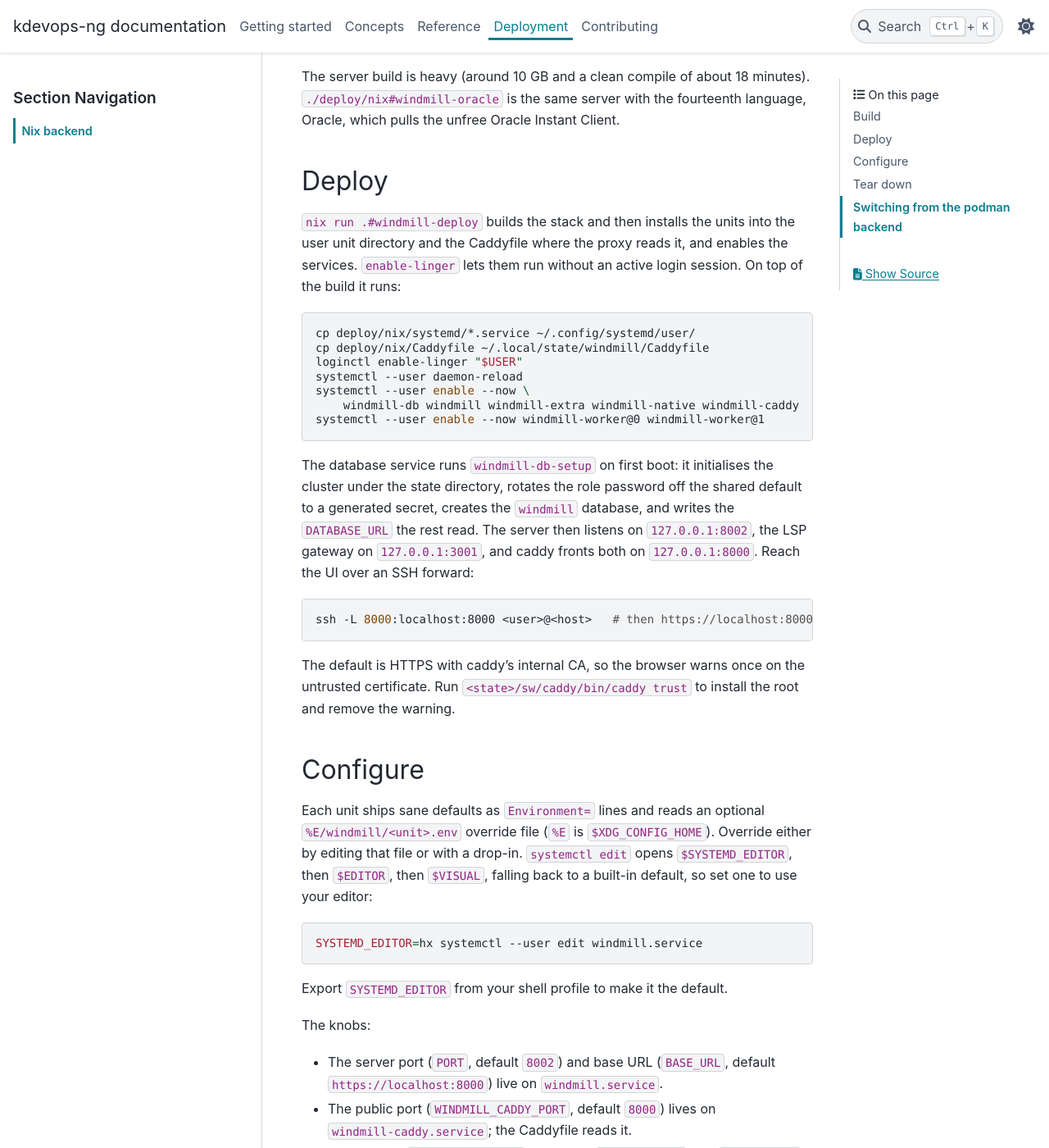
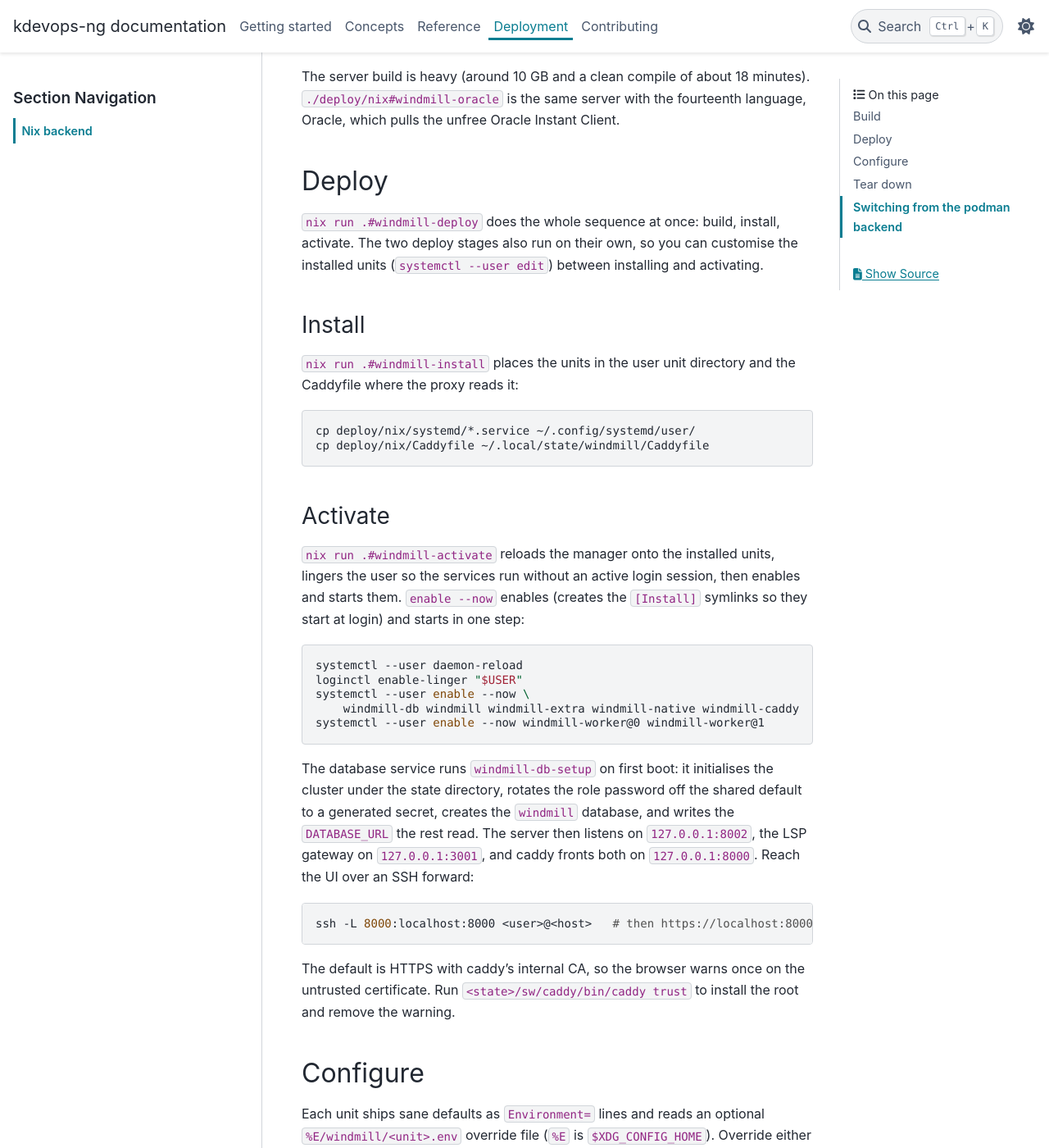
Before and after one commit to dagomez137/kdevops-ng, a Sphinx documentation site: the page built from docs/deployment/nix-backend.rst, in a window 1280 px wide and 1400 px high, scrolled down 788 px. Shown: the whole window at 82% size. Built offline with Sphinx 7.4.7 and the PyData theme 0.15.4, drawn with Linux system fonts in a browser that asks for light colours.

Commit message:
nix: split the windmill deploy into build, install, and activate
Give the deploy step-by-step control. The post-build deploy is now two stages in
systemd terms: install places the unit files and Caddyfile in the user unit
directory and state dir, and activate reloads the manager onto them, lingers the
user, and enables and starts the services (`enable --now` enables the [Install]
symlinks and starts in one step). Linger folds into activate so it is two stages,
not three. windmill-deploy composes build, install, and activate into one shot,
and each stage is a self-contained snippet so its app runs on its own.

mkApp now defaults runtimeInputs to the empty list, so the stages that only shell
out to the caller's nix, systemctl, and loginctl declare none. The nix-backend
guide documents install and activate as subsections with the matching systemd
vocabulary.

Generated-by: Claude AI
Signed-off-by: Daniel Gomez <da.gomez@kernel.org>

```diff
--- a/docs/deployment/nix-backend.rst
+++ b/docs/deployment/nix-backend.rst
@@ -41,17 +41,33 @@ fourteenth language, Oracle, which pulls the unfree Oracle Instant Client.
 Deploy
 ======
 
-``nix run .#windmill-deploy`` builds the stack and then installs the units into
-the user unit directory and the Caddyfile where the proxy reads it, and enables
-the services. ``enable-linger`` lets them run without an active login session.
-On top of the build it runs:
+``nix run .#windmill-deploy`` does the whole sequence at once: build, install,
+activate. The two deploy stages also run on their own, so you can customise the
+installed units (``systemctl --user edit``) between installing and activating.
+
+Install
+-------
+
+``nix run .#windmill-install`` places the units in the user unit directory and
+the Caddyfile where the proxy reads it:
 
 .. code-block:: shell
 
    cp deploy/nix/systemd/*.service ~/.config/systemd/user/
    cp deploy/nix/Caddyfile ~/.local/state/windmill/Caddyfile
+
+Activate
+--------
+
+``nix run .#windmill-activate`` reloads the manager onto the installed units,
+lingers the user so the services run without an active login session, then
+enables and starts them. ``enable --now`` enables (creates the ``[Install]``
+symlinks so they start at login) and starts in one step:
+
+.. code-block:: shell
+
+   systemctl --user daemon-reload
    loginctl enable-linger "$USER"
-   systemctl --user daemon-reload
    systemctl --user enable --now \
        windmill-db windmill windmill-extra windmill-native windmill-caddy
    systemctl --user enable --now windmill-worker@0 windmill-worker@1
```
Also changed, not shown: 1 other file.
